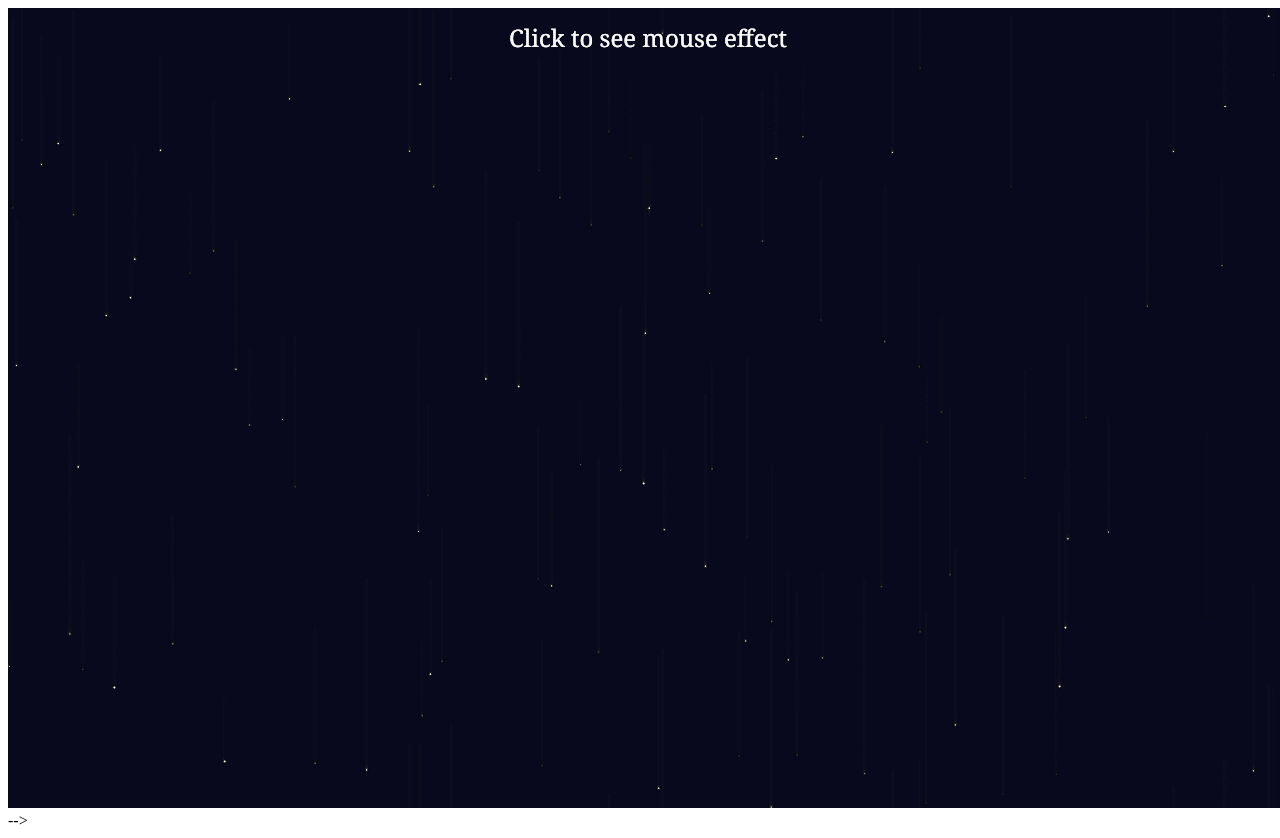
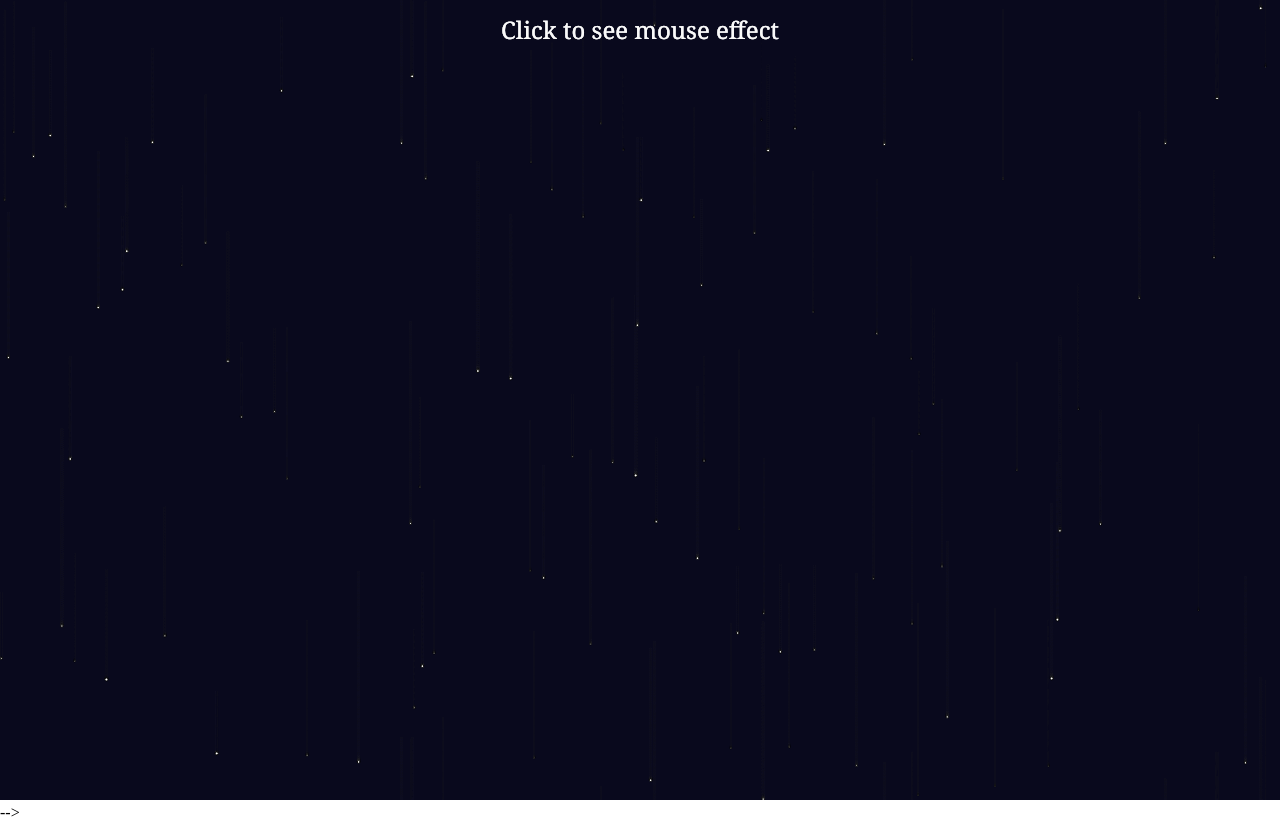
Before and after one commit to RitikRajput696/2dAnimationLib, a plain HTML site: page index.html in a window 1280 px wide. Drawn offline with Linux system fonts and the light colour scheme.

Commit message:
added some global css styles

```diff
--- a/index.html
+++ b/index.html
@@ -5,6 +5,13 @@
     <meta name="viewport" content="width=device-width, initial-scale=1.0" />
     <title>canvas</title>
   </head>
+  <style>
+    * {
+      margin: 0;
+      padding: 0;
+      box-sizing: border-box;
+    }
+  </style>
   <body>
     <canvas id="canvas"></canvas>
     <script type="module">
@@ -106,7 +113,8 @@
       }
 
       startLoop(draw);
-    </script> -->
+    </script>
+    -->
     <!-- <script type="module" src="./examples/rotatingRectangle.js"></script>
     <script type="module" src="./examples/infinityCircles.js"></script>
     <!-- <script type="module" src="./examples/bouncingBalls.js"></script> -->
```
